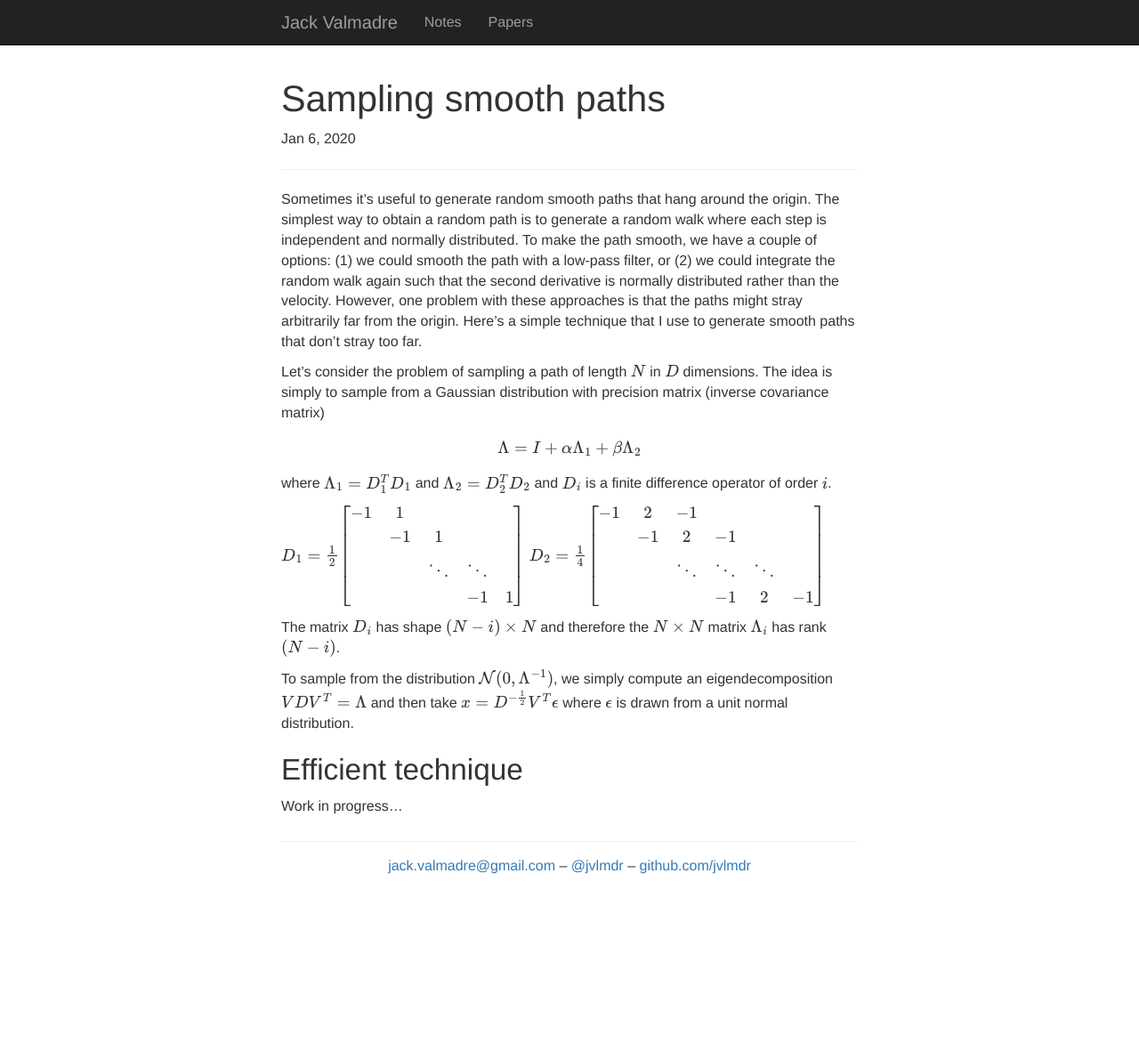
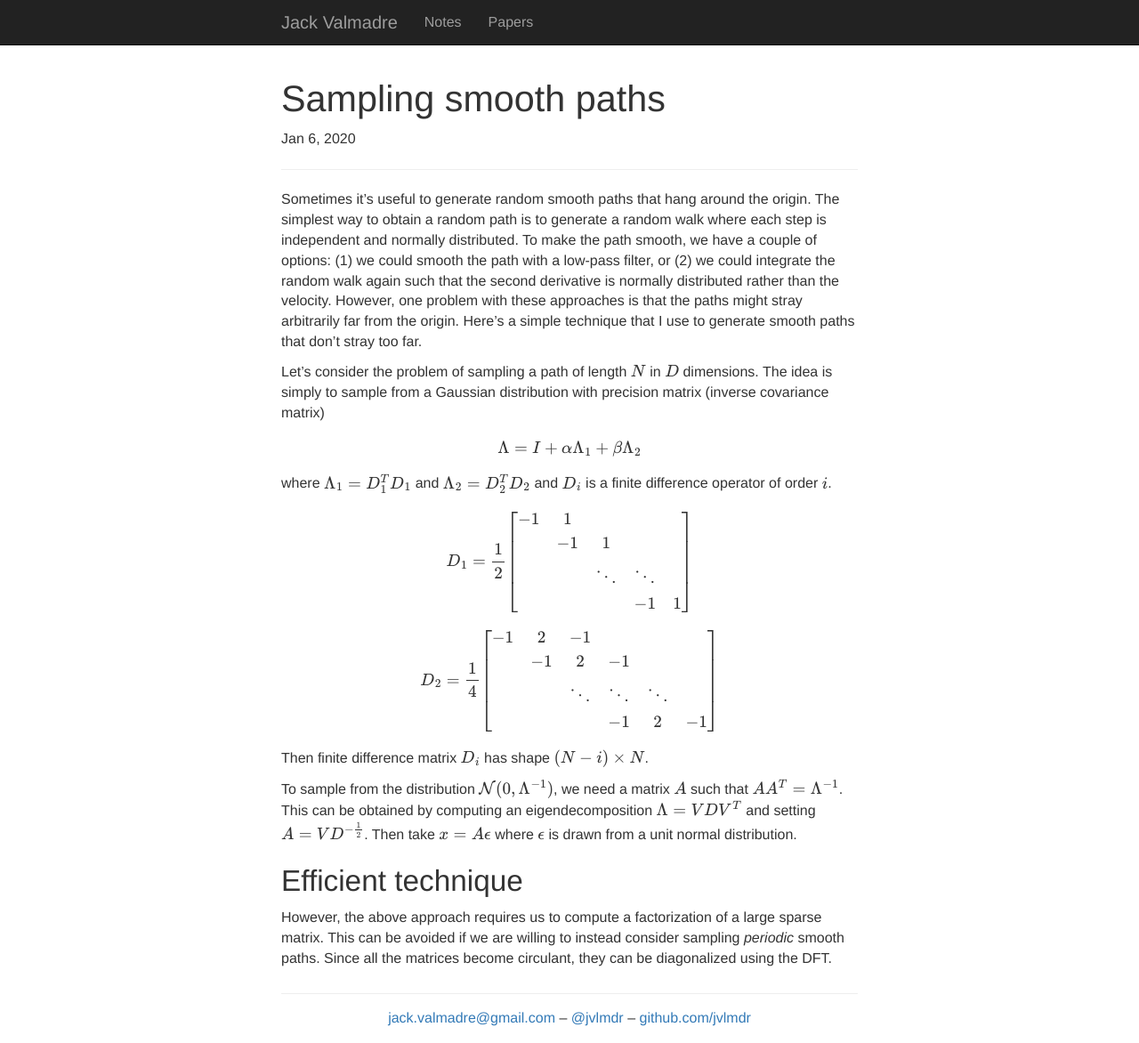
Before and after one commit to jvlmdr/jack.valmadre.net, a Jekyll site: the page built from notes/_posts/2020-01-06-sample-smooth-paths.md, in a window 1280 px wide and 1172 px high. Shown: the whole window at 89% size. Built offline with Jekyll 4.4.1, drawn with Linux system fonts in a browser that asks for light colours; nearby versions of some CDN libraries; formulas are drawn with MathJax 3.

Commit message:
Update 2020-01-06-sample-smooth-paths.md

```diff
--- a/notes/_posts/2020-01-06-sample-smooth-paths.md
+++ b/notes/_posts/2020-01-06-sample-smooth-paths.md
@@ -19,12 +19,17 @@ $$ \Lambda = I + \alpha \Lambda_{1} + \beta \Lambda_{2} $$
 where $\Lambda_1 = D_1^T D_1$ and $\Lambda_2 = D_2^T D_2$ and $D_{i}$ is a finite difference operator of order $i$.
 
 $$ D_1 = \frac{1}{2} \begin{bmatrix} -1 & 1 \\ & -1 & 1 \\ && \ddots & \ddots \\ &&& -1 & 1 \end{bmatrix} $$
+
 $$ D_2 = \frac{1}{4} \begin{bmatrix} -1 & 2 & -1 \\ & -1 & 2 & -1 \\ && \ddots & \ddots & \ddots \\ &&& -1 & 2 & -1 \end{bmatrix} $$
 
-The matrix $D_i$ has shape $(N - i) \times N$ and therefore the $N \times N$ matrix $\Lambda_{i}$ has rank $(N - i)$.
+Then finite difference matrix $D_i$ has shape $(N - i) \times N$.
 
-To sample from the distribution $\mathcal{N}(0, \Lambda^{-1})$, we simply compute an eigendecomposition $V D V^T = \Lambda$ and then take $x = D^{-\frac{1}{2}} V^T \epsilon$ where $\epsilon$ is drawn from a unit normal distribution.
+To sample from the distribution $\mathcal{N}(0, \Lambda^{-1})$, we need a matrix $A$ such that $A A^{T} = \Lambda^{-1}$.
+This can be obtained by computing an eigendecomposition $\Lambda = V D V^T$ and setting $A = V D^{-\frac{1}{2}}$.
+Then take $x = A \epsilon$ where $\epsilon$ is drawn from a unit normal distribution.
 
 ## Efficient technique
 
-Work in progress...
+However, the above approach requires us to compute a factorization of a large sparse matrix.
+This can be avoided if we are willing to instead consider sampling _periodic_ smooth paths.
+Since all the matrices become circulant, they can be diagonalized using the DFT.
```
